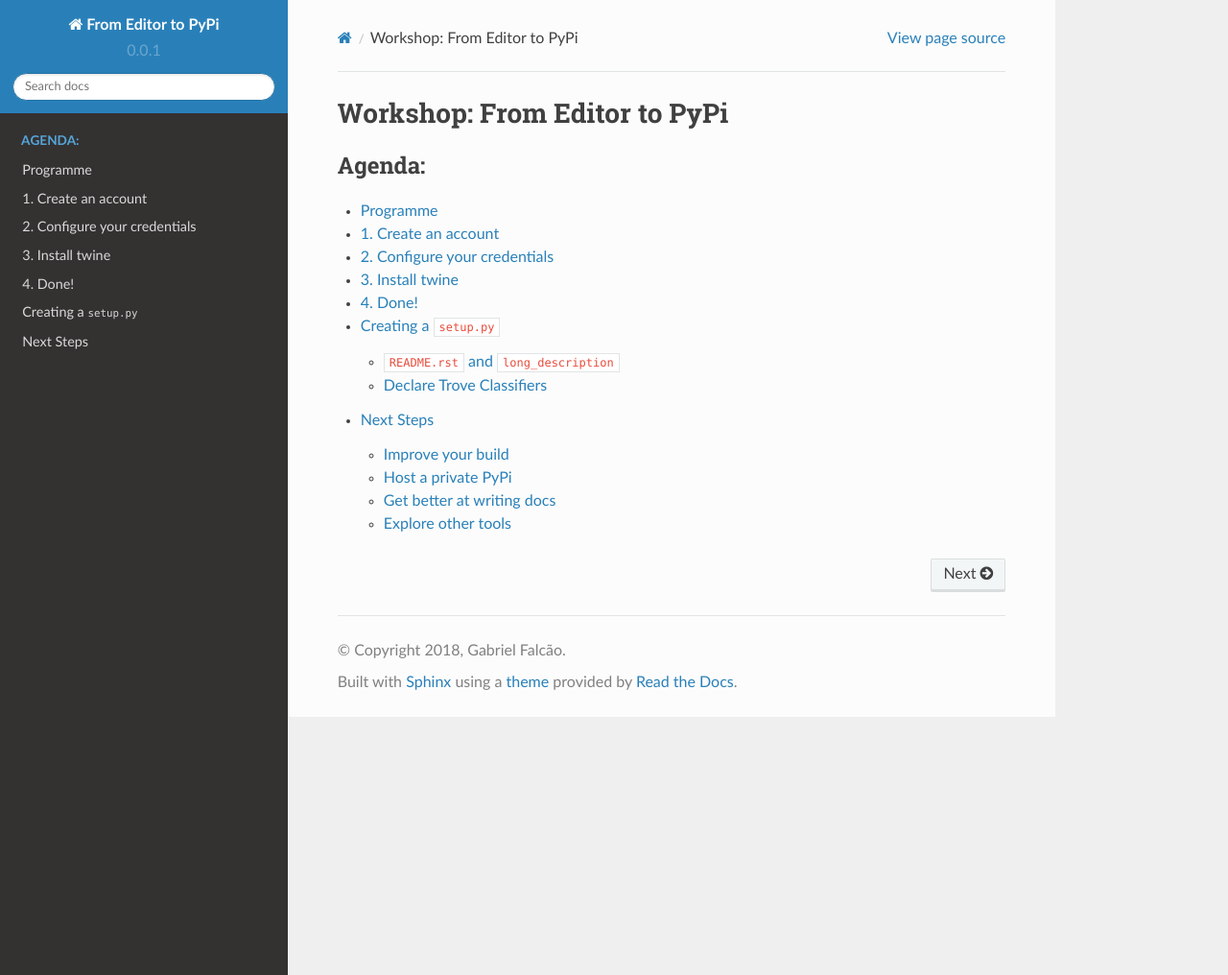
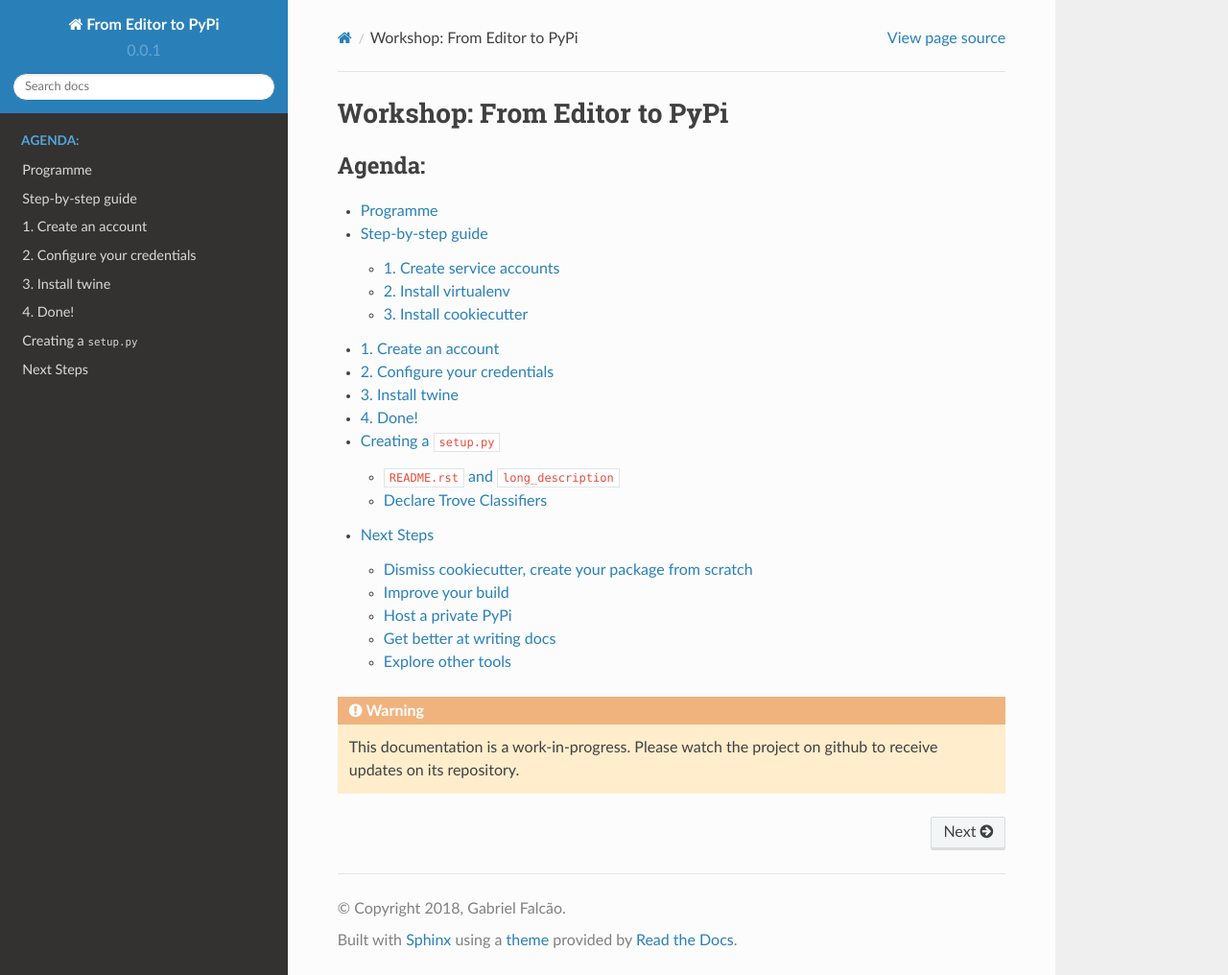
Before and after one commit to gabrielfalcao/from-your-editor-to-pypi, a Sphinx documentation site: the page built from docs/source/index.rst, in a window 1280 px wide and 1016 px high. Shown: the whole window at 96% size. Built offline with Sphinx 7.4.7 and the Read the Docs theme 2.0.0, drawn with Linux system fonts in a browser that asks for light colours.

Commit message:
update dependencies and introduce guide

````diff
--- a/README.rst
+++ b/README.rst
@@ -1,4 +1,6 @@
 Workshop: From your editor to PyPi
 ==================================
 
-http://www.sphinx-doc.org/en/master/usage/restructuredtext/directives.html
+.. image:: https://readthedocs.org/projects/workshop-from-your-editor-to-pypi/badge/?version=latest
+:target: https://workshop-from-your-editor-to-pypi.readthedocs.io/en/latest/?badge=latest
+:alt: Documentation Status
--- /dev/null
+++ b/docs/source/guide.rst
@@ -0,0 +1,44 @@
+.. _guide:
+
+Step-by-step guide
+==================
+
+
+.. _guide step 1:
+
+1. Create service accounts
+--------------------------
+
+We will depend on services are free for open source projects.
+
+Feel free to skip any services in which you already have an account.
+
+Below you can find direct links for account creation pages:
+
+#. `Make a github account <https://github.com/join>`_
+#. `Make a PyPi account <https://pypi.org/account/register>`_
+#. `Make a Read-The-Docs account  <https://readthedocs.org/accounts/signup/>`_
+#. `Make a Travis account <https://travis-ci.org/>`_ (requires a github account)
+
+.. _guide step 2:
+
+2. Install virtualenv
+---------------------
+
+.. code:: bash
+
+   pip install virtualenv
+
+.. seealso:: If you are feeling adventurous, use `pipenv <https://docs.pipenv.org/>`_ a great tool for python development workflow including managing virtualenvs and keeping track of installed packages (Pipfile)
+
+
+.. _guide step 3:
+
+3. Install cookiecutter
+-----------------------
+
+To speed-up our productivity let's use `cookiecutter <https://cookiecutter.readthedocs.io/en/latest/>`_
+
+.. code:: bash
+
+   pip install cookiecutter
--- a/docs/source/index.rst
+++ b/docs/source/index.rst
@@ -11,6 +11,10 @@ Workshop: From Editor to PyPi
    :caption: Agenda:
 
    programme
+   guide
    pypi-account
    configure-setup-py
    next-steps
+
+
+.. warning:: This documentation is a work-in-progress. Please watch the project on github to receive updates on its repository.
--- a/docs/source/next-steps.rst
+++ b/docs/source/next-steps.rst
@@ -1,5 +1,9 @@
 Next Steps
 ==========
+
+Dismiss cookiecutter, create your package from scratch
+------------------------------------------------------
+
 
 Improve your build
 ------------------
--- a/docs/source/programme.rst
+++ b/docs/source/programme.rst
@@ -28,7 +28,7 @@ Programme
 #. Adding command-line entrypoints
 
 #. Distributing package data
-#. Define extra dependencies (such as ```requests[security]`` <https://github.com/requests/requests/blob/master/setup.py#L98>`_)
+#. Define extra dependencies (such as `requests[security] <https://github.com/requests/requests/blob/master/setup.py#L98>`_)
 #. Writing tests
 
    #. Tooling: Nose (and rednose vs. pinocchio), Sure, HTTPretty, Coverage
--- /dev/null
+++ b/requirements.txt
@@ -0,0 +1,5 @@
+sphinx-jsonschema==1.7
+sphinx-rtd-theme==0.2.4
+sphinx==1.7.1
+sphinxcontrib-httpdomain==1.6.0
+sphinxcontrib-mermaid==0.3.1
````
